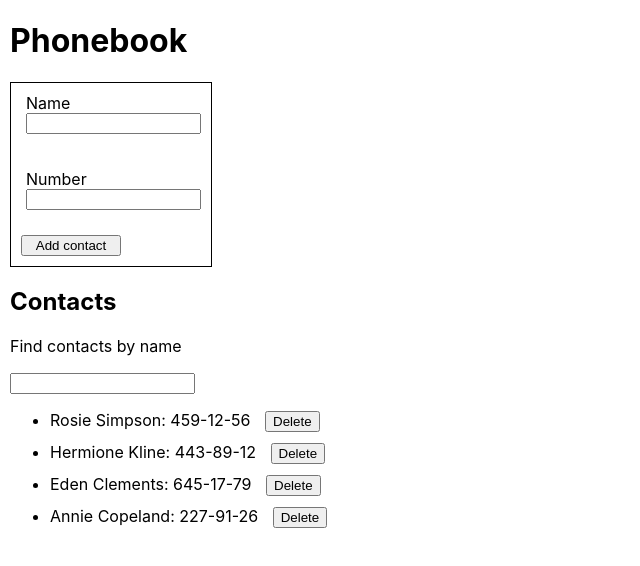
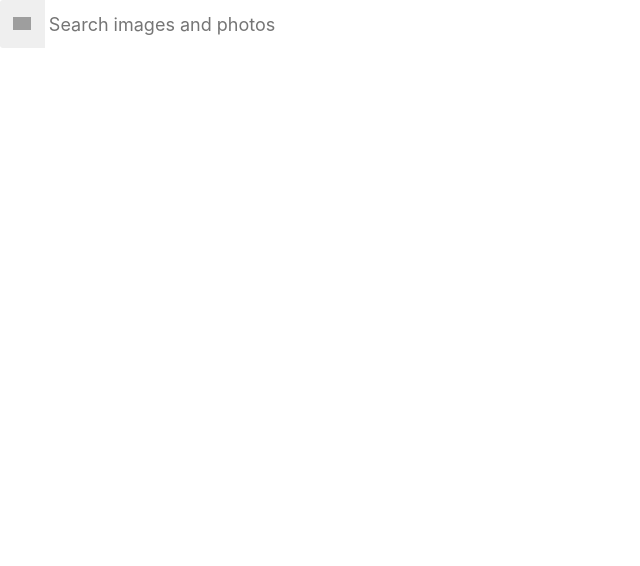
Before and after one commit to KamilKucharczyk/React-revision, a React (Create React App) app: page / in a window 1280 px wide. Shown: the top 566 px of the page, without its empty margins (0-640 px from the left). Built offline with nearby package versions, Linux system fonts and the light colour scheme; grey boxes are pictures that could not be loaded.

Commit message:
Searchbar component created

```diff
--- /dev/null
+++ b/src/components/project3/App.jsx
@@ -0,0 +1,10 @@
+import React, { Component } from 'react';
+import SearchBar from './searchbar/SearchBar';
+
+class App extends Component {
+  render() {
+    return <SearchBar />;
+  }
+}
+
+export default App;
--- /dev/null
+++ b/src/components/project3/searchbar/SearchBar.jsx
@@ -0,0 +1,46 @@
+import React, { Component } from 'react';
+import PropTypes from 'prop-types';
+import css from './searchBar.module.css';
+
+class SearchBar extends Component {
+  state = {
+    inputValue: '',
+  };
+
+  handleChange = event => {
+    this.setState({ inputValue: event.target.value });
+  };
+
+  handleSubmit = event => {
+    event.preventDefault();
+    this.props.onSubmit(this.state.inputValue);
+    this.setState({ inputValue: '' });
+  };
+
+  render() {
+    return (
+      <header className={css.searchBar}>
+        <form className={css.searchForm} onSubmit={this.handleSubmit}>
+          <button type="submit" className={css.searchForm_button}>
+            <span className={css.searchForm_button_label}>Search</span>
+          </button>
+          <input
+            className={css.searchForm_input}
+            type="text"
+            autocomplete="off"
+            autofocus
+            placeholder="Search images and photos"
+            onChange={this.handleChange}
+            value={this.state.inputValue}
+          />
+        </form>
+      </header>
+    );
+  }
+}
+
+SearchBar.propTypes = {
+  onSubmit: PropTypes.func.isRequired,
+};
+
+export default SearchBar;
--- /dev/null
+++ b/src/components/project3/searchbar/searchBar.module.css
@@ -0,0 +1,74 @@
+.searchbar {
+  top: 0;
+  left: 0;
+  position: sticky;
+  z-index: 1100;
+  display: flex;
+  justify-content: center;
+  align-items: center;
+  min-height: 64px;
+  padding-right: 24px;
+  padding-left: 24px;
+  padding-top: 12px;
+  padding-bottom: 12px;
+  color: #fff;
+  background-color: #3f51b5;
+  box-shadow: 0px 2px 4px -1px rgba(0, 0, 0, 0.2),
+    0px 4px 5px 0px rgba(0, 0, 0, 0.14), 0px 1px 10px 0px rgba(0, 0, 0, 0.12);
+}
+
+.searchForm {
+  display: flex;
+  align-items: center;
+  width: 100%;
+  max-width: 600px;
+  background-color: #fff;
+  border-radius: 3px;
+  overflow: hidden;
+}
+.searchForm_button {
+  display: inline-block;
+  width: 48px;
+  height: 48px;
+  border: 0;
+  background-image: url('https://image.flaticon.com/icons/svg/149/149852.svg');
+  background-size: 40%;
+  background-repeat: no-repeat;
+  background-position: center;
+  opacity: 0.6;
+  transition: opacity 250ms cubic-bezier(0.4, 0, 0.2, 1);
+  cursor: pointer;
+  outline: none;
+}
+
+.searchForm_button:hover {
+  opacity: 1;
+}
+
+.searchForm_button_label {
+  position: absolute;
+  width: 1px;
+  height: 1px;
+  padding: 0;
+  overflow: hidden;
+  clip: rect(0, 0, 0, 0);
+  white-space: nowrap;
+  clip-path: inset(50%);
+  border: 0;
+}
+
+.searchForm_input {
+  display: inline-block;
+  width: 100%;
+  font: inherit;
+  font-size: 20px;
+  border: none;
+  outline: none;
+  padding-left: 4px;
+  padding-right: 4px;
+}
+
+.searchForm_input::placeholder {
+  font: inherit;
+  font-size: 18px;
+}
--- /dev/null
+++ b/src/components/project3/styles.css
@@ -0,0 +1,207 @@
+html {
+  box-sizing: border-box;
+  width: 100vw;
+  overflow-x: hidden;
+}
+
+*,
+*::before,
+*::after {
+  box-sizing: inherit;
+}
+
+body {
+  margin: 0;
+  font-family: -apple-system, BlinkMacSystemFont, 'Segoe UI', Roboto,
+    Oxygen-Sans, Ubuntu, Cantarell, 'Helvetica Neue', sans-serif;
+  color: #212121;
+  background-color: #fff;
+  -webkit-font-smoothing: antialiased;
+  -moz-osx-font-smoothing: grayscale;
+}
+
+img {
+  display: block;
+  max-width: 100%;
+  height: auto;
+}
+
+/*
+ * Стили компонента App
+ */
+.App {
+  display: grid;
+  grid-template-columns: 1fr;
+  grid-gap: 16px;
+  padding-bottom: 24px;
+}
+
+/*
+ * Стили компонента Searchbar
+ */
+.Searchbar {
+  top: 0;
+  left: 0;
+  position: sticky;
+  z-index: 1100;
+  display: flex;
+  justify-content: center;
+  align-items: center;
+  min-height: 64px;
+  padding-right: 24px;
+  padding-left: 24px;
+  padding-top: 12px;
+  padding-bottom: 12px;
+  color: #fff;
+  background-color: #3f51b5;
+  box-shadow: 0px 2px 4px -1px rgba(0, 0, 0, 0.2),
+    0px 4px 5px 0px rgba(0, 0, 0, 0.14), 0px 1px 10px 0px rgba(0, 0, 0, 0.12);
+}
+
+/*
+ * Стили компонента SearchForm
+ */
+.SearchForm {
+  display: flex;
+  align-items: center;
+  width: 100%;
+  max-width: 600px;
+  background-color: #fff;
+  border-radius: 3px;
+  overflow: hidden;
+}
+
+.SearchForm_button {
+  display: inline-block;
+  width: 48px;
+  height: 48px;
+  border: 0;
+  background-image: url('https://image.flaticon.com/icons/svg/149/149852.svg');
+  background-size: 40%;
+  background-repeat: no-repeat;
+  background-position: center;
+  opacity: 0.6;
+  transition: opacity 250ms cubic-bezier(0.4, 0, 0.2, 1);
+  cursor: pointer;
+  outline: none;
+}
+
+.SearchForm_button:hover {
+  opacity: 1;
+}
+
+.SearchForm_button-label {
+  position: absolute;
+  width: 1px;
+  height: 1px;
+  padding: 0;
+  overflow: hidden;
+  clip: rect(0, 0, 0, 0);
+  white-space: nowrap;
+  clip-path: inset(50%);
+  border: 0;
+}
+
+.SearchForm-input {
+  display: inline-block;
+  width: 100%;
+  font: inherit;
+  font-size: 20px;
+  border: none;
+  outline: none;
+  padding-left: 4px;
+  padding-right: 4px;
+}
+
+.SearchForm-input::placeholder {
+  font: inherit;
+  font-size: 18px;
+}
+
+/*
+ * Стили компонента ImageGallery
+ */
+.ImageGallery {
+  display: grid;
+  max-width: calc(100vw - 48px);
+  grid-template-columns: repeat(auto-fill, minmax(320px, 1fr));
+  grid-gap: 16px;
+  margin-top: 0;
+  margin-bottom: 0;
+  padding: 0;
+  list-style: none;
+  margin-left: auto;
+  margin-right: auto;
+}
+
+/*
+ * Стили компонента ImageGalleryItem
+ */
+.ImageGalleryItem {
+  border-radius: 2px;
+  box-shadow: 0px 1px 3px 0px rgba(0, 0, 0, 0.2),
+    0px 1px 1px 0px rgba(0, 0, 0, 0.14), 0px 2px 1px -1px rgba(0, 0, 0, 0.12);
+}
+
+.ImageGalleryItem-image {
+  width: 100%;
+  height: 260px;
+  object-fit: cover;
+  transition: transform 250ms cubic-bezier(0.4, 0, 0.2, 1);
+}
+
+.ImageGalleryItem-image:hover {
+  transform: scale(1.03);
+  cursor: zoom-in;
+}
+
+/*
+ * Стили компонента Modal
+ */
+
+.Overlay {
+  position: fixed;
+  top: 0;
+  left: 0;
+  width: 100vw;
+  height: 100vh;
+  display: flex;
+  justify-content: center;
+  align-items: center;
+  background-color: rgba(0, 0, 0, 0.8);
+  z-index: 1200;
+}
+
+.Modal {
+  max-width: calc(100vw - 48px);
+  max-height: calc(100vh - 24px);
+}
+
+/*
+* Стили компонента Buton (Load more)
+*/
+.Button {
+  padding: 8px 16px;
+  border-radius: 2px;
+  background-color: #3f51b5;
+  transition: all 250ms cubic-bezier(0.4, 0, 0.2, 1);
+  text-align: center;
+  display: inline-block;
+  color: #fff;
+  border: 0;
+  text-decoration: none;
+  cursor: pointer;
+  font-family: inherit;
+  font-size: 18px;
+  line-height: 24px;
+  font-style: normal;
+  font-weight: 500;
+  min-width: 180px;
+  box-shadow: 0px 3px 1px -2px rgba(0, 0, 0, 0.2),
+    0px 2px 2px 0px rgba(0, 0, 0, 0.14), 0px 1px 5px 0px rgba(0, 0, 0, 0.12);
+}
+
+.Button:hover,
+.Button:focus {
+  background-color: #303f9f;
+}
--- a/src/index.js
+++ b/src/index.js
@@ -1,6 +1,6 @@
 import React from 'react';
 import ReactDOM from 'react-dom/client';
-import { App } from './components/project2.1/App';
+import App from './components/project3/App';
 import './index.css';
 
 ReactDOM.createRoot(document.getElementById('root')).render(
```
Also changed, not shown: src/components/project3/button/Button.module.css (added, +25 -0 lines), src/components/project3/app.module.css (added), src/components/project3/button/Button.jsx (added), src/components/project3/imageGallery/ImageGallery.jsx (added), src/components/project3/imageGalleryItem/ImageGalleryItem.jsx (added), src/components/project3/loader/Loader.jsx (added), src/components/project3/modal/Modal.jsx (added).
